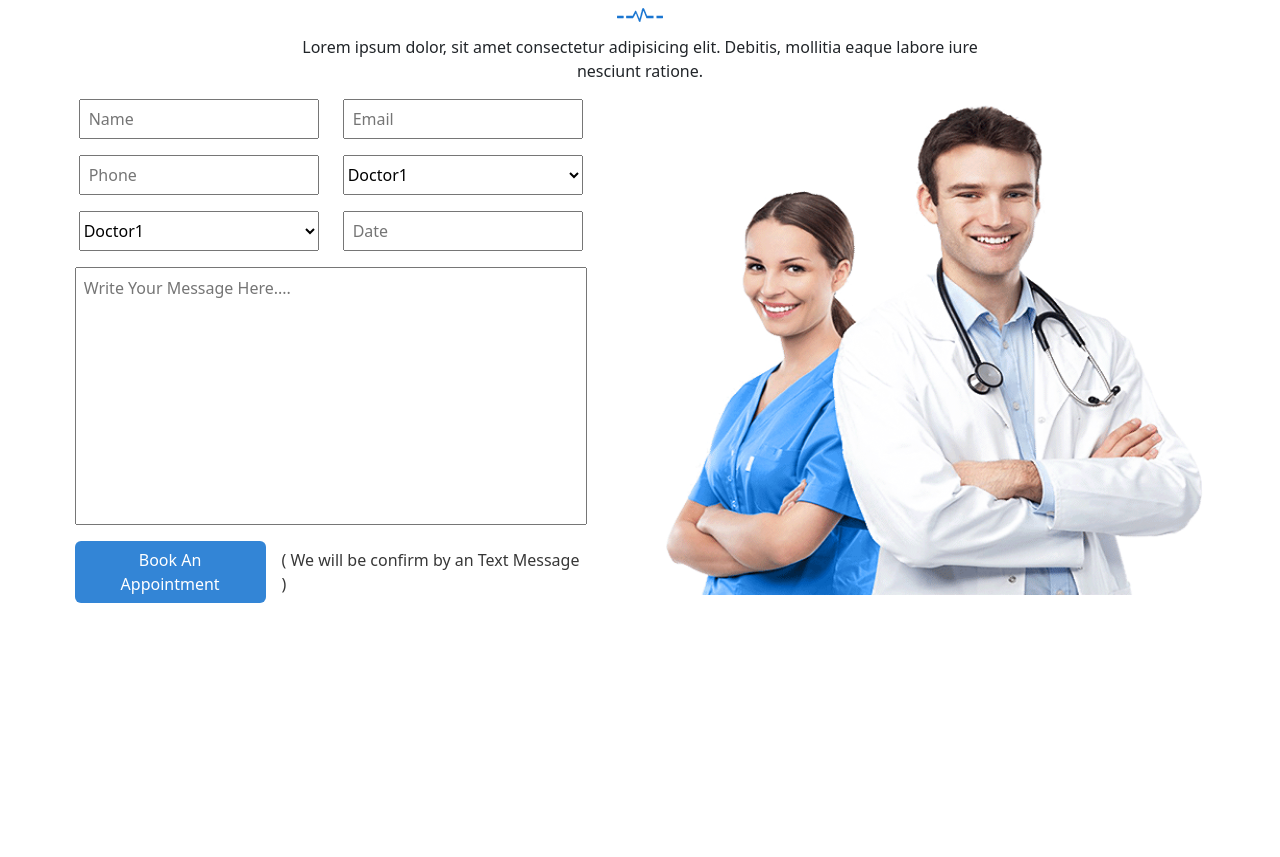
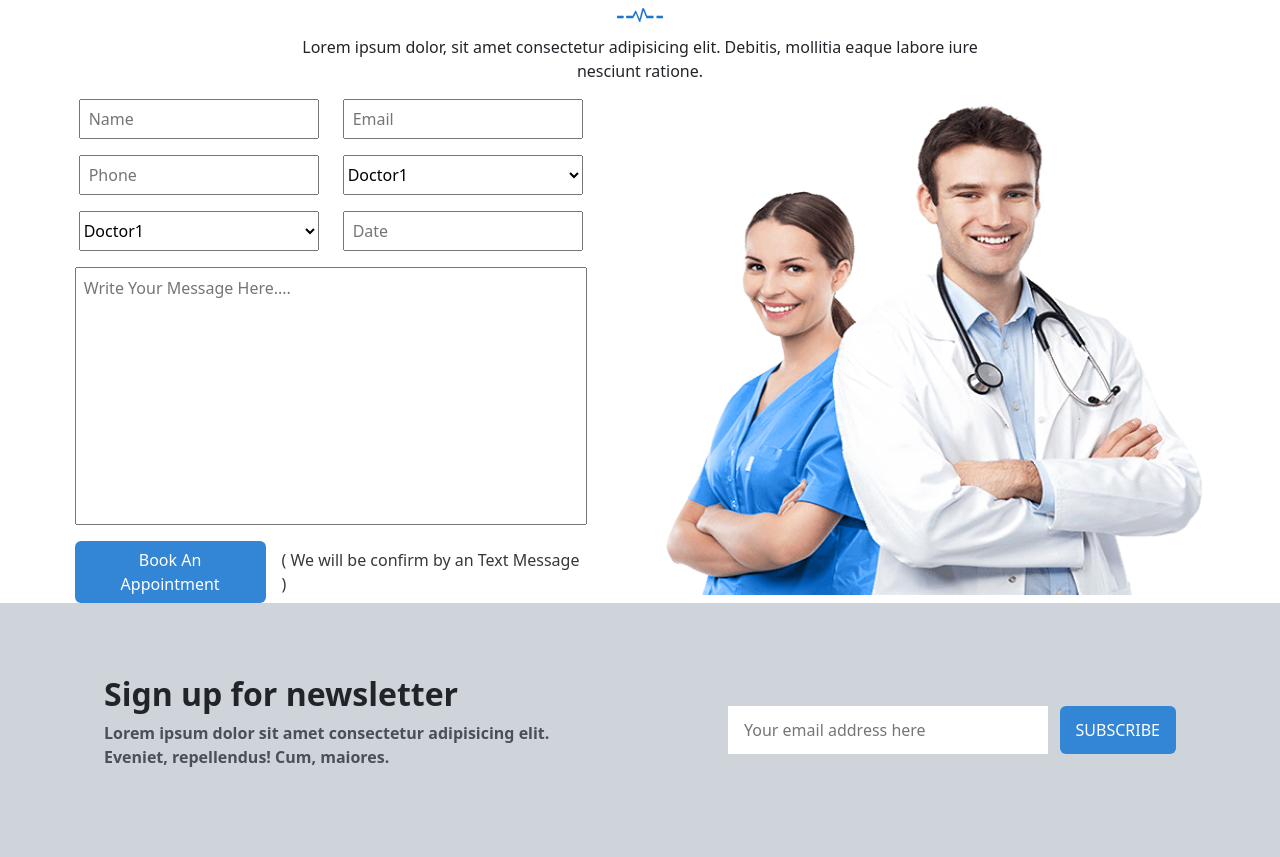
Before and after one commit to H-R-F/final-project-css-achraf-bensabir, a plain HTML site: page index.html in a window 1280 px wide. Shown: the part 5180-6037 px from the top of the page. Before the commit the page ends 5783 px from the top, so only its background shows below. Drawn offline with nearby package versions, Linux system fonts and the light colour scheme.

Commit message:
section12

```diff
--- a/index.html
+++ b/index.html
@@ -639,6 +639,27 @@
             </div>
         </section>
         <!-- !end sec11 -->
+
+        <!-- ~sec12 -->
+        <section class="sec12 bg-dark-subtle d-flex align-items-center justify-content-center py-5">
+            <div
+                class="alldiv bg-darkblue border-0 rounded d-flex flex-lg-row flex-column align-items-center justify-content-between p-4 ">
+                <div class="div1 d-lg-block d-flex flex-column align-items-center text-lg-start text-center">
+                    <h1 class=" fw-bold fs-2">Sign up for newsletter</h1>
+                    <p class="text-dark-emphasis fw-bold">Lorem ipsum dolor sit amet consectetur adipisicing elit.
+                        Eveniet, repellendus! Cum, maiores.
+                    </p>
+                </div>
+                <div
+                    class="div2 d-flex flex-lg-row flex-column border-0 align-items-center justify-content-lg-between gap-lg-0 gap-3">
+                    <input class="p-3 border-0" type="email" placeholder="Your email address here">
+                    <button class="bg-blue rounded border-0">
+                        <a class="text-decoration-none text-white p-3" href="#">SUBSCRIBE</a>
+                    </button>
+                </div>
+            </div>
+        </section>
+        <!-- ~end sec12 -->
     </main>
 
 
--- a/src/sass/modules/home/_main.sass
+++ b/src/sass/modules/home/_main.sass
@@ -263,3 +263,16 @@
                 width: 32rem
                 resize: none
                 display: block
+
+.sec12
+    .alldiv
+        width: 70rem
+        .div1
+            width: 32rem
+        .div2
+            width: 28rem
+            input
+                width: 20rem
+                height: 3rem
+            button
+                height: 3rem
```
Also changed, not shown: public/css/app.css, 1 other file.
